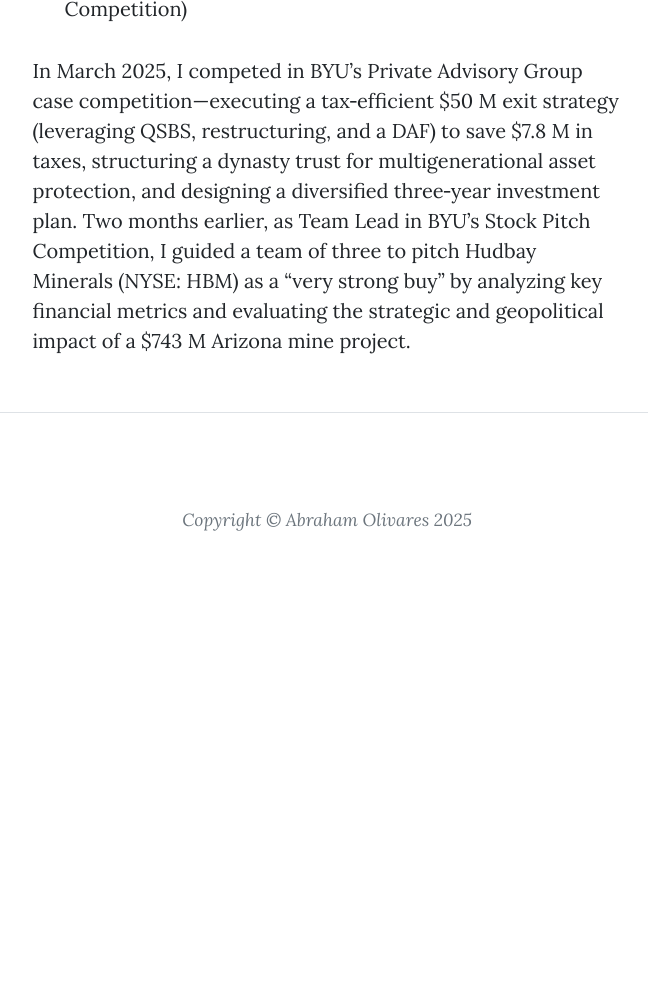
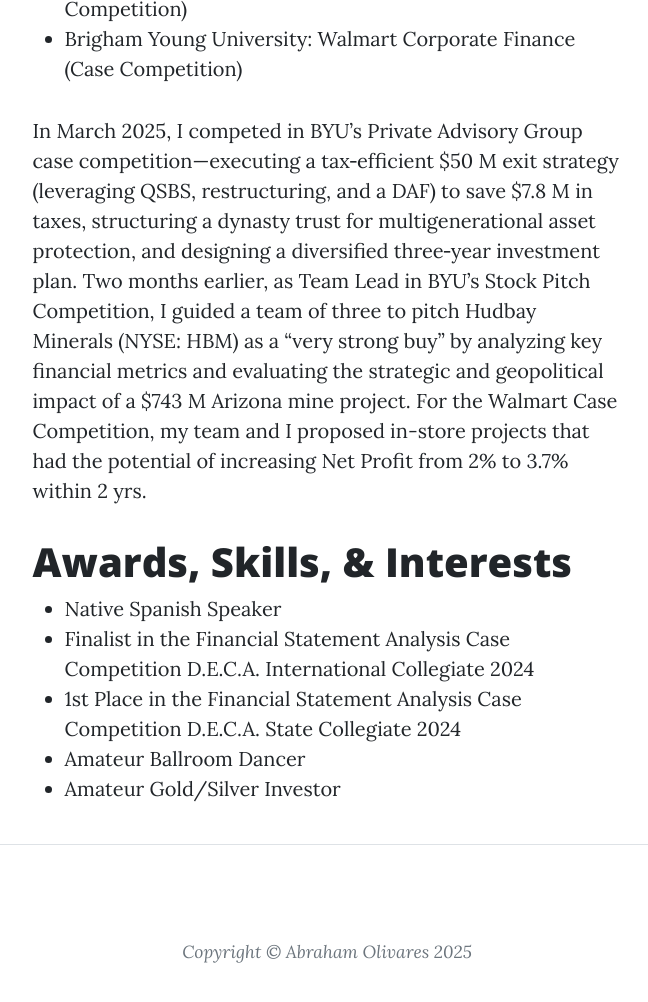
Before and after one commit to AAOlivares/is201final, a plain HTML site: page about.html in a window 1280 px wide. Shown: the part 1056-2058 px from the top of the page, without its empty margins (313-961 px from the left). Before the commit the page ends 1638 px from the top, so only its background shows below. Drawn offline with nearby package versions, Linux system fonts and the light colour scheme.

Commit message:
Add files via upload

```diff
--- a/about.html
+++ b/about.html
@@ -61,8 +61,17 @@
                         <ul>
                             <li>Brigham Young University: Private Advisory Group (Case Competition)</li>
                             <li>Brigham Young University: Stock Pitch Competition (Case Competition)</li>
+                            <li>Brigham Young University: Walmart Corporate Finance (Case Competition)</li>
                         </ul>
-                        <p>In March 2025, I competed in BYU’s Private Advisory Group case competition—executing a tax‑efficient $50 M exit strategy (leveraging QSBS, restructuring, and a DAF) to save $7.8 M in taxes, structuring a dynasty trust for multigenerational asset protection, and designing a diversified three‑year investment plan. Two months earlier, as Team Lead in BYU’s Stock Pitch Competition, I guided a team of three to pitch Hudbay Minerals (NYSE: HBM) as a “very strong buy” by analyzing key financial metrics and evaluating the strategic and geopolitical impact of a $743 M Arizona mine project.</p>
+                        <p>In March 2025, I competed in BYU’s Private Advisory Group case competition—executing a tax‑efficient $50 M exit strategy (leveraging QSBS, restructuring, and a DAF) to save $7.8 M in taxes, structuring a dynasty trust for multigenerational asset protection, and designing a diversified three‑year investment plan. Two months earlier, as Team Lead in BYU’s Stock Pitch Competition, I guided a team of three to pitch Hudbay Minerals (NYSE: HBM) as a “very strong buy” by analyzing key financial metrics and evaluating the strategic and geopolitical impact of a $743 M Arizona mine project. For the Walmart Case Competition, my team and I proposed in-store projects that had the potential of increasing Net Profit from 2% to 3.7% within 2 yrs.</p>
+                        <h1>Awards, Skills, & Interests</h1>
+                        <ul>
+                            <li>Native Spanish Speaker</li>
+                            <li>Finalist in the Financial Statement Analysis Case Competition D.E.C.A. International Collegiate 2024 </li>
+                            <li>1st Place in the Financial Statement Analysis Case Competition D.E.C.A. State Collegiate 2024</li>
+                            <li>Amateur Ballroom Dancer</li>
+                            <li>Amateur Gold/Silver Investor</li>
+                        </ul>
                     </div>
                 </div>
             </div>
```
